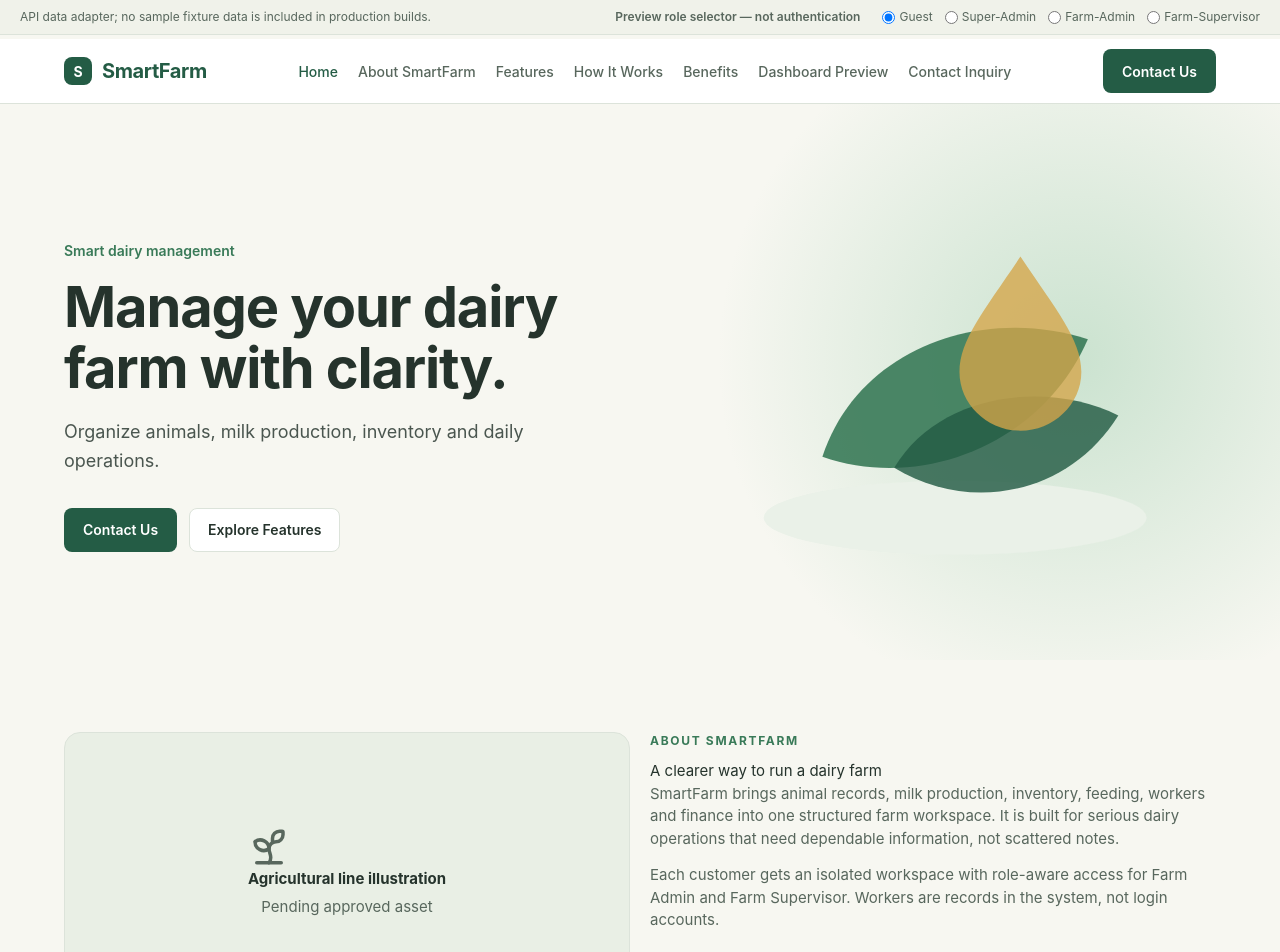
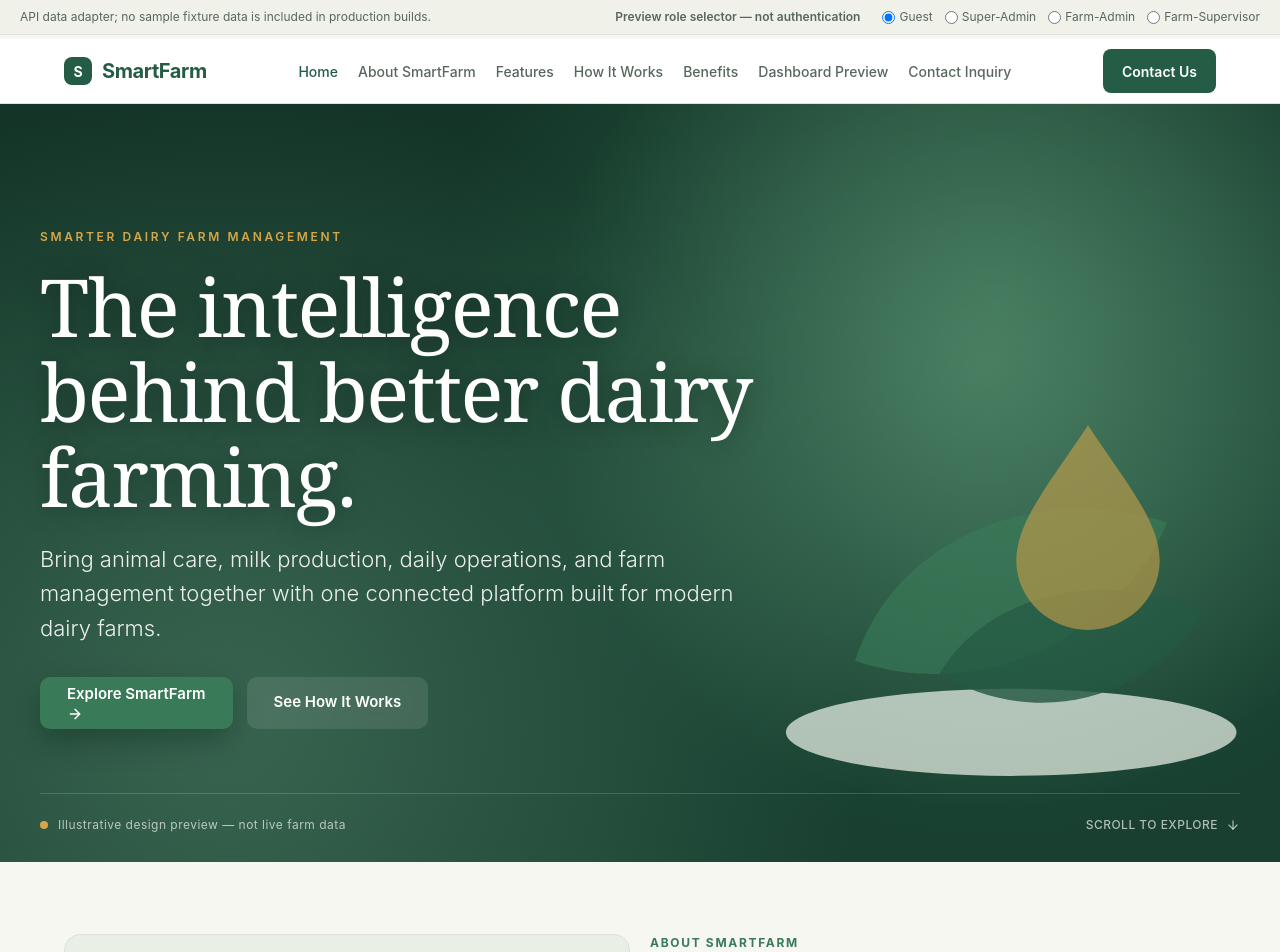
Before and after one commit to Thunderstromby/Dairy-Management-system, a React (Vite) app in the folder apps/web/: page /#/public/home in a window 1280 px wide. Shown: the top 952 px of the page. Built offline with nearby package versions, Linux system fonts and the light colour scheme.

Commit message:
feat: adopt Stitch home hero

```diff
--- a/apps/web/src/features/public/PublicHomeHero.tsx
+++ b/apps/web/src/features/public/PublicHomeHero.tsx
@@ -1,3 +1,4 @@
+import { ArrowDown, ArrowRight } from 'lucide-react';
 import { Component, Suspense, lazy, type ReactNode } from 'react';
 import { MagneticButton } from '../../motion/MagneticButton';
 import { ParallaxLayer } from '../../motion/ParallaxLayer';
@@ -35,34 +36,12 @@ export function PublicHomeHero() {
   return (
     <section ref={ref} id="home" className="sf-hero" aria-labelledby="home-title">
       <PointerAura className="sf-hero__aura" />
-      <ParallaxLayer depth="far" className="sf-hero__backdrop">
-        <span className="sf-hero__organic" />
-      </ParallaxLayer>
 
-      <div className="sf-hero__inner">
-        <div className="sf-hero__content">
-          <p className="sf-hero__eyebrow">Smart dairy management</p>
-          <h1 id="home-title" className="sf-hero__title">
-            <WordStagger text="Manage your dairy farm with clarity." />
-          </h1>
-          <p className="sf-hero__description">
-            Organize animals, milk production, inventory and daily operations.
-          </p>
-          <div className="sf-hero__actions">
-            <MagneticButton
-              className="sf-button sf-button--primary"
-              onClick={() => {
-                window.location.hash = '#/public/contact';
-              }}
-            >
-              Contact Us
-            </MagneticButton>
-            <a className="sf-button sf-button--secondary" href="#/public/features">
-              Explore Features
-            </a>
-          </div>
-        </div>
-
+      <div className="sf-hero__backdrop" aria-hidden="true">
+        <span className="sf-hero__gradient" />
+        <ParallaxLayer depth="far" className="sf-hero__organic-layer">
+          <span className="sf-hero__organic" />
+        </ParallaxLayer>
         <div className="sf-hero__visual">
           <MotifBoundary fallback={<StaticHeroMotif />}>
             <Suspense fallback={<StaticHeroMotif loading />}>
@@ -71,6 +50,42 @@ export function PublicHomeHero() {
           </MotifBoundary>
         </div>
       </div>
+
+      <div className="sf-hero__inner">
+        <div className="sf-hero__content">
+          <p className="sf-hero__eyebrow">Smarter dairy farm management</p>
+          <h1 id="home-title" className="sf-hero__title">
+            <WordStagger text="The intelligence behind better dairy farming." />
+          </h1>
+          <p className="sf-hero__description">
+            Bring animal care, milk production, daily operations, and farm management together with
+            one connected platform built for modern dairy farms.
+          </p>
+          <div className="sf-hero__actions">
+            <MagneticButton
+              className="sf-button sf-button--hero-primary"
+              onClick={() => {
+                window.location.hash = '#/public/features';
+              }}
+            >
+              Explore SmartFarm <ArrowRight size={16} aria-hidden="true" />
+            </MagneticButton>
+            <a className="sf-button sf-button--hero-secondary" href="#/public/how-it-works">
+              See How It Works
+            </a>
+          </div>
+        </div>
+
+        <div className="sf-hero__footer">
+          <span className="sf-hero__illustrative">
+            <span className="sf-hero__footer-mark" aria-hidden="true" />
+            Illustrative design preview — not live farm data
+          </span>
+          <a href="#/public/about">
+            Scroll to explore <ArrowDown size={14} aria-hidden="true" />
+          </a>
+        </div>
+      </div>
     </section>
   );
 }
--- a/apps/web/src/features/public/public-home-hero.css
+++ b/apps/web/src/features/public/public-home-hero.css
@@ -1,122 +1,188 @@
 .sf-hero {
   position: relative;
   isolation: isolate;
+  display: flex;
+  flex-direction: column;
+  justify-content: flex-end;
+  min-height: calc(100vh - 103px);
+  min-height: calc(100svh - 103px);
   overflow: hidden;
-  background: var(--color-background);
-  color: var(--color-text);
+  padding: clamp(112px, 16vh, 176px) 24px 28px;
+  background: #183f30;
+  color: #ffffff;
 }
 
 .sf-hero__aura {
   z-index: 0;
+  opacity: 0.35;
 }
 
 .sf-hero__backdrop {
   position: absolute;
   inset: 0;
   z-index: 0;
+  pointer-events: none;
+}
+
+.sf-hero__gradient {
+  position: absolute;
+  inset: 0;
+  background:
+    radial-gradient(circle at 78% 26%, rgb(57 122 88 / 55%) 0%, transparent 48%),
+    radial-gradient(circle at 18% 82%, rgb(141 198 161 / 28%) 0%, transparent 52%),
+    linear-gradient(180deg, rgb(10 31 22 / 35%) 0%, rgb(24 63 48 / 78%) 52%, #183f30 100%);
+}
+
+.sf-hero__organic-layer {
+  position: absolute;
+  inset: 0;
 }
 
 .sf-hero__organic {
   position: absolute;
-  top: -18%;
+  top: -24%;
   right: -12%;
-  width: min(58vw, 720px);
+  width: min(72vw, 900px);
   aspect-ratio: 1;
-  border-radius: 45% 55% 60% 40%;
-  background: radial-gradient(circle, rgb(141 198 161 / 42%) 0%, transparent 70%);
+  border-radius: 46% 54% 62% 38%;
+  background: radial-gradient(circle, rgb(141 198 161 / 34%) 0%, transparent 70%);
+}
+
+.sf-hero__visual {
+  position: absolute;
+  right: -3%;
+  bottom: -2%;
+  width: min(48vw, 620px);
+  height: min(72vh, 620px);
+  opacity: 0.72;
 }
 
 .sf-hero__inner {
   position: relative;
   z-index: 1;
-  display: grid;
-  grid-template-columns: minmax(0, 52fr) minmax(0, 48fr);
-  gap: clamp(32px, 5vw, 80px);
-  align-items: center;
+  width: 100%;
   max-width: 1200px;
-  min-height: 560px;
   margin: 0 auto;
-  padding: 96px 24px 64px;
 }
 
 .sf-hero__content {
-  max-width: 620px;
+  max-width: 840px;
 }
 
 .sf-hero__eyebrow {
-  margin: 0;
-  font-size: 14px;
+  display: flex;
+  align-items: center;
+  gap: 12px;
+  margin: 0 0 18px;
+  color: var(--color-accent);
+  font-size: 12px;
   font-weight: 600;
-  color: var(--color-secondary);
+  letter-spacing: 0.22em;
+  text-transform: uppercase;
 }
 
 .sf-hero__title {
-  margin: 16px 0 20px;
-  font-family: Manrope, Inter, system-ui, sans-serif;
-  font-size: clamp(36px, 5vw, 56px);
-  font-weight: 700;
-  line-height: 1.08;
+  margin: 0 0 24px;
+  color: #ffffff;
+  font-family: Georgia, 'Times New Roman', serif;
+  font-size: clamp(40px, 7vw, 80px);
+  font-weight: 400;
+  line-height: 1.06;
   letter-spacing: -0.02em;
+  text-shadow: 0 2px 24px rgb(0 0 0 / 35%);
 }
 
 .sf-hero__description {
-  max-width: 520px;
+  max-width: 700px;
   margin: 0;
-  font-size: clamp(16px, 2vw, 18px);
-  line-height: 1.6;
-  color: var(--color-text);
-  opacity: 0.82;
+  color: rgb(255 255 255 / 90%);
+  font-size: clamp(17px, 2vw, 22px);
+  font-weight: 300;
+  line-height: 1.55;
 }
 
 .sf-hero__actions {
   display: flex;
   flex-wrap: wrap;
-  gap: 12px;
+  gap: 14px;
   margin-top: 32px;
 }
 
-.sf-button {
+.sf-hero .sf-button {
+  min-height: 52px;
+  padding: 0 26px;
+  border-radius: 10px;
+  font-size: 15px;
+  transition:
+    background-color var(--sf-motion-fast) var(--sf-ease),
+    border-color var(--sf-motion-fast) var(--sf-ease),
+    transform var(--sf-motion-fast) var(--sf-ease);
+}
+
+.sf-button--hero-primary {
+  border-color: var(--color-secondary);
+  background: var(--color-secondary);
+  color: #ffffff;
+  box-shadow: 0 12px 28px rgb(10 31 22 / 35%);
+}
+
+.sf-button--hero-primary:hover {
+  border-color: #2c6346;
+  background: #2c6346;
+  transform: translateY(-1px);
+}
+
+.sf-button--hero-secondary {
+  border-color: rgb(255 255 255 / 28%);
+  background: rgb(255 255 255 / 10%);
+  color: #ffffff;
+  backdrop-filter: blur(8px);
+}
+
+.sf-button--hero-secondary:hover {
+  border-color: rgb(255 255 255 / 46%);
+  background: rgb(255 255 255 / 18%);
+}
+
+.sf-hero__footer {
+  display: flex;
+  align-items: center;
+  justify-content: space-between;
+  gap: 16px;
+  margin-top: clamp(48px, 8vh, 88px);
+  padding-top: 22px;
+  border-top: 1px solid rgb(255 255 255 / 16%);
+  color: rgb(255 255 255 / 66%);
+  font-size: 12px;
+  letter-spacing: 0.04em;
+}
+
+.sf-hero__illustrative {
   display: inline-flex;
   align-items: center;
-  justify-content: center;
-  min-height: 48px;
-  padding: 0 24px;
-  border: 1px solid transparent;
-  border-radius: 999px;
-  font: inherit;
-  font-size: 14px;
-  font-weight: 600;
-  text-decoration: none;
-  cursor: pointer;
-  transition:
-    background-color var(--sf-motion-fast) var(--sf-ease),
-    border-color var(--sf-motion-fast) var(--sf-ease);
+  gap: 10px;
 }
 
-.sf-button:focus-visible {
-  outline: 3px solid var(--color-accent);
-  outline-offset: 3px;
+.sf-hero__footer-mark {
+  display: inline-block;
+  width: 8px;
+  height: 8px;
+  border-radius: 50%;
+  background: var(--color-accent);
 }
 
-.sf-button--primary {
-  background: var(--color-primary);
-  color: var(--color-background);
+.sf-hero__footer a {
+  display: inline-flex;
+  align-items: center;
+  gap: 8px;
+  color: inherit;
+  font-weight: 500;
+  text-decoration: none;
+  text-transform: uppercase;
 }
 
-.sf-button--primary:hover {
-  background: var(--color-secondary);
-}
-
-.sf-button--secondary {
-  border-color: var(--color-border);
-  background: var(--color-surface);
-  color: var(--color-text);
-}
-
-.sf-hero__visual {
-  position: relative;
-  width: 100%;
-  aspect-ratio: 4 / 3;
+.sf-hero__footer a:hover {
+  color: #ffffff;
 }
 
 .sf-hero__motif-fallback {
@@ -131,7 +197,7 @@
   display: block;
   width: 100%;
   height: 100%;
-  max-height: 420px;
+  max-height: 620px;
 }
 
 .sf-hero__motif-loading {
@@ -144,30 +210,50 @@
 }
 
 @media (max-width: 900px) {
-  .sf-hero__inner {
-    grid-template-columns: 1fr;
-    gap: 40px;
+  .sf-hero {
     min-height: auto;
-    padding-top: 72px;
+    padding-top: 88px;
   }
 
   .sf-hero__visual {
-    max-width: 520px;
-    margin: 0 auto;
+    right: -18%;
+    bottom: 0;
+    width: min(86vw, 520px);
+    height: 380px;
+    opacity: 0.38;
+  }
+
+  .sf-hero__footer {
+    flex-direction: column;
+    align-items: flex-start;
   }
 }
 
 @media (max-width: 480px) {
-  .sf-hero__inner {
+  .sf-hero {
     padding-right: 16px;
     padding-left: 16px;
+  }
+
+  .sf-hero__title {
+    font-size: clamp(36px, 11vw, 52px);
   }
 
   .sf-hero__actions {
     flex-direction: column;
   }
 
-  .sf-button {
+  .sf-hero .sf-button {
     width: 100%;
   }
 }
+
+@media (prefers-reduced-motion: reduce) {
+  .sf-hero .sf-button {
+    transition: none;
+  }
+
+  .sf-button--hero-primary:hover {
+    transform: none;
+  }
+}
```
Also changed, not shown: 3 other files (tests, documents, lock files or other folders).
